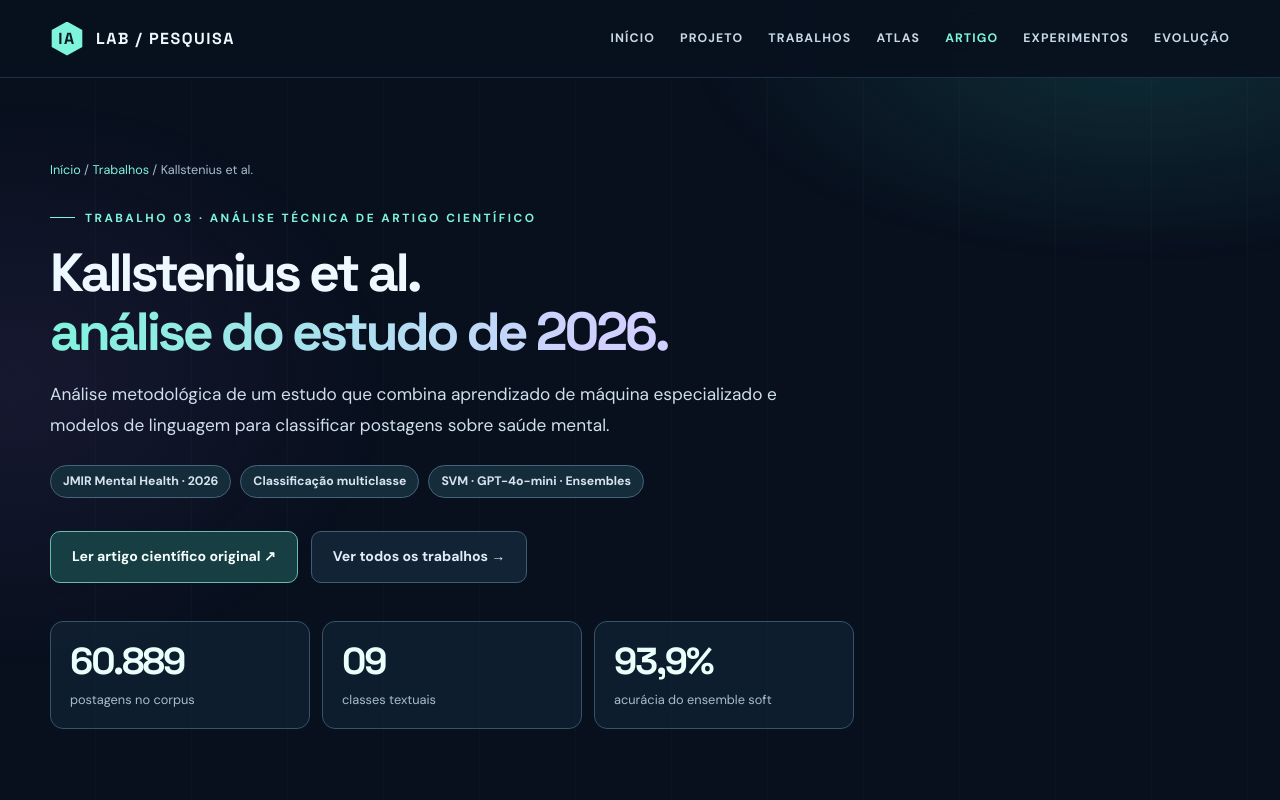
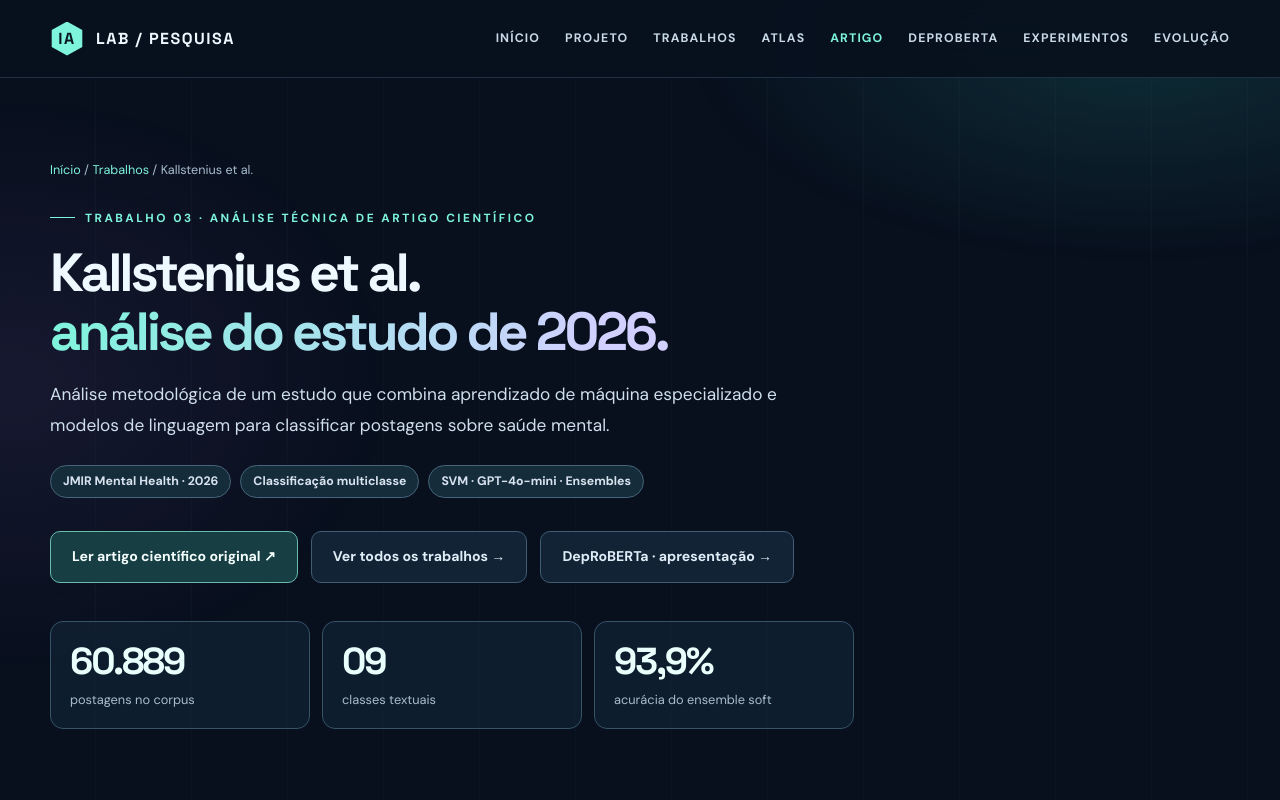
Before and after one commit to fernandomarquesaluno-svg/lia-fernando, a plain HTML site: page atividades/kallstenius/index.html in a window 1280 px wide. Shown: the top 800 px of the page. Drawn offline with Linux system fonts and the light colour scheme.

Commit message:
feat: integra DepRoBERTa e apresentacao ao acervo academico

```diff
--- a/atividades/kallstenius/index.html
+++ b/atividades/kallstenius/index.html
@@ -1,10 +1,10 @@
-<!doctype html><html lang="pt-BR"><head><meta charset="utf-8"><meta name="viewport" content="width=device-width,initial-scale=1"><meta name="theme-color" content="#080f1d"><meta name="description" content="Kallstenius et al. (2026)"><meta property="og:title" content="Kallstenius et al. (2026) | Laboratório de IA"><meta property="og:description" content="Kallstenius et al. (2026)"><title>Kallstenius et al. (2026) | Laboratório de IA</title><link rel="stylesheet" href="../../assets/style.css"><script defer src="../../assets/main.js"></script></head><body><a class="skip" href="#principal">Pular para o conteúdo</a><div class="ambient" aria-hidden="true"></div><div class="progress" aria-hidden="true"></div><header class="header"><div class="container"><a class="brand" href="../../index.html" aria-label="Portal de pesquisa, início"><span class="mark">IA</span><span>LAB / PESQUISA</span></a><button class="mobile-toggle" type="button" aria-expanded="false" aria-controls="main-nav">☰ Menu</button><nav class="nav" id="main-nav" aria-label="Navegação principal"><a href="../../index.html">Início</a><a href="../../contexto.html">Projeto</a><a href="../../trabalhos.html">Trabalhos</a><a href="../atlas/">Atlas</a><a href="../kallstenius/" aria-current="page">Artigo</a><a href="../experimentos/">Experimentos</a><a href="../../evolucao.html">Evolução</a></nav></div></header><main id="principal">
+<!doctype html><html lang="pt-BR"><head><meta charset="utf-8"><meta name="viewport" content="width=device-width,initial-scale=1"><meta name="theme-color" content="#080f1d"><meta name="description" content="Kallstenius et al. (2026)"><meta property="og:title" content="Kallstenius et al. (2026) | Laboratório de IA"><meta property="og:description" content="Kallstenius et al. (2026)"><title>Kallstenius et al. (2026) | Laboratório de IA</title><link rel="stylesheet" href="../../assets/style.css"><script defer src="../../assets/main.js"></script></head><body><a class="skip" href="#principal">Pular para o conteúdo</a><div class="ambient" aria-hidden="true"></div><div class="progress" aria-hidden="true"></div><header class="header"><div class="container"><a class="brand" href="../../index.html" aria-label="Portal de pesquisa, início"><span class="mark">IA</span><span>LAB / PESQUISA</span></a><button class="mobile-toggle" type="button" aria-expanded="false" aria-controls="main-nav">☰ Menu</button><nav class="nav" id="main-nav" aria-label="Navegação principal"><a href="../../index.html">Início</a><a href="../../contexto.html">Projeto</a><a href="../../trabalhos.html">Trabalhos</a><a href="../atlas/">Atlas</a><a href="../kallstenius/" aria-current="page">Artigo</a><a href="../deproberta/">DepRoBERTa</a><a href="../experimentos/">Experimentos</a><a href="../../evolucao.html">Evolução</a></nav></div></header><main id="principal">
 <section class="page-hero container paper-hero"><div class="breadcrumbs"><a href="../../index.html">Início</a> / <a href="../../trabalhos.html">Trabalhos</a> / Kallstenius et al.</div>
 <span class="eyebrow">Trabalho 03 · Análise técnica de artigo científico</span>
 <h1 class="page-title">Kallstenius et al.<br><span class="gradient">análise do estudo de 2026.</span></h1>
 <p class="lead">Análise metodológica de um estudo que combina aprendizado de máquina especializado e modelos de linguagem para classificar postagens sobre saúde mental.</p>
 <div class="paper-meta"><span>JMIR Mental Health · 2026</span><span>Classificação multiclasse</span><span>SVM · GPT-4o-mini · Ensembles</span></div>
-<div class="actions"><a class="btn" href="https://doi.org/10.2196/98925" target="_blank" rel="noopener noreferrer">Ler artigo científico original ↗</a><a class="btn alt" href="../../trabalhos.html">Ver todos os trabalhos →</a></div>
+<div class="actions"><a class="btn" href="https://doi.org/10.2196/98925" target="_blank" rel="noopener noreferrer">Ler artigo científico original ↗</a><a class="btn alt" href="../../trabalhos.html">Ver todos os trabalhos →</a><a class="btn alt" href="../deproberta/">DepRoBERTa · apresentação →</a></div>
 <div class="work-stats"><div><strong>60.889</strong><span>postagens no corpus</span></div><div><strong>09</strong><span>classes textuais</span></div><div><strong>93,9%</strong><span>acurácia do ensemble soft</span></div></div>
 </section>
 <div class="article-jump-wrap"><nav class="article-jump container" aria-label="Seções da análise"><a href="#objetivo">Objetivo</a><a href="#dados">Dados</a><a href="#modelos">Modelos</a><a href="#fusao">Ensembles</a><a href="#avaliacao">Avaliação</a><a href="#resultados">Resultados</a><a href="#limites">Limitações</a><a href="#referencia">Referência</a></nav></div>
```
